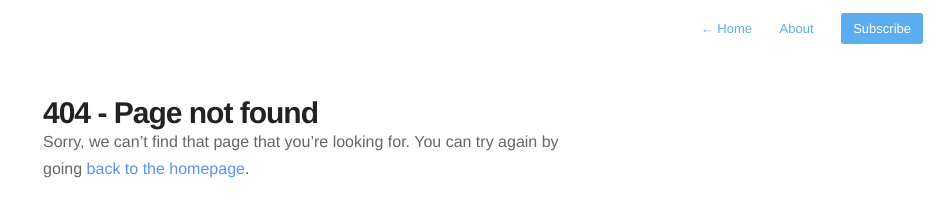
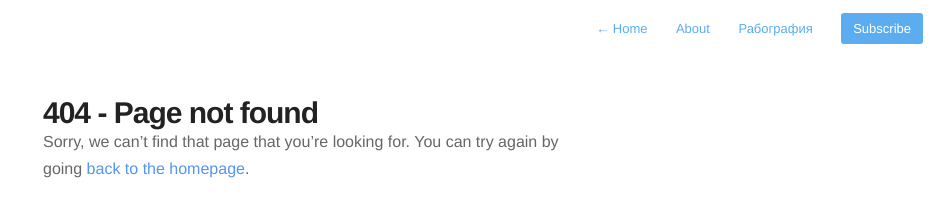
Before and after one commit to frontdevops/alexmayorov.github.io, a Jekyll site: the page built from 404.md, in a window 1280 px wide. Shown: the top 213 px of the page, without its empty margins (337-1280 px from the left). Built offline with Jekyll 4.4.1, drawn with Linux system fonts in a browser that asks for light colours; nearby versions of some CDN libraries; Markdown is read by kramdown in place of the engine named in the settings.

Commit message:
Update navigation.html

```diff
--- a/_includes/navigation.html
+++ b/_includes/navigation.html
@@ -1,11 +1,16 @@
 <nav class="main-nav">
     {% if page.url != "/index.html" %}
-        <a href="{{ site.baseurl }}"> <span class="arrow">←</span> Home </a>
+        <a href="{{ site.baseurl }}"> <span class="arrow">←</span> Home</a>
     {% endif %}
 
     {% if page.url != "/about/" %}
         {% if site.aboutPage %}
-            <a href="{{ site.baseurl }}about">About </a>
+            <a href="{{ site.baseurl }}about">About</a>
+        {% endif %}
+    {% endif %}
+    {% if page.url != "/seniority/" %}
+        {% if site.aboutPage %}
+            <a href="{{ site.baseurl }}about">Рабография</a>
         {% endif %}
     {% endif %}
     <a class="cta" href="{{ site.baseurl }}feed.xml">Subscribe</a>
```
